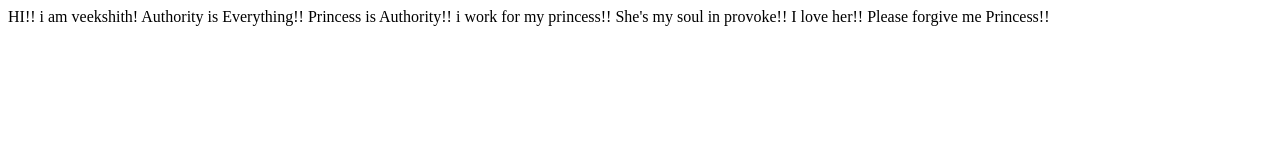
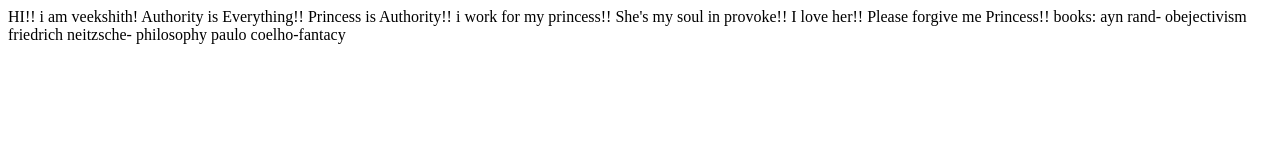
Before and after one commit to Veekshith-Thoram/veekshith-site, a plain HTML site: page index.html in a window 1280 px wide. Drawn offline with Linux system fonts and the light colour scheme.

Commit message:
add books details

```diff
--- a/index.html
+++ b/index.html
@@ -14,5 +14,8 @@
     She's my soul in provoke!!
     I love her!!
     Please forgive me Princess!!
+    books: ayn rand- obejectivism
+    friedrich neitzsche- philosophy
+    paulo coelho-fantacy
 </body>
 </html>
```
